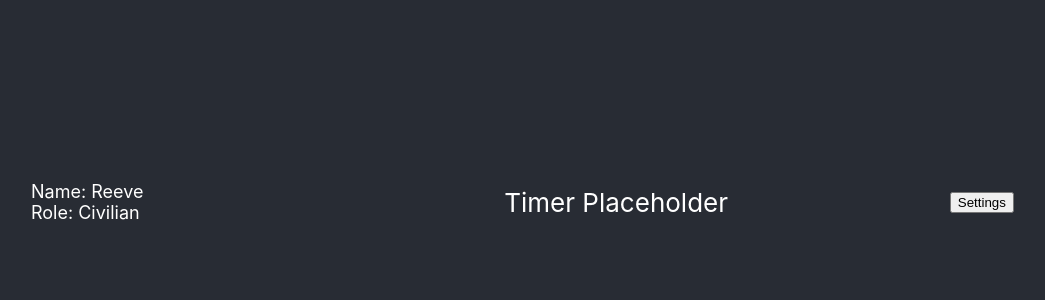
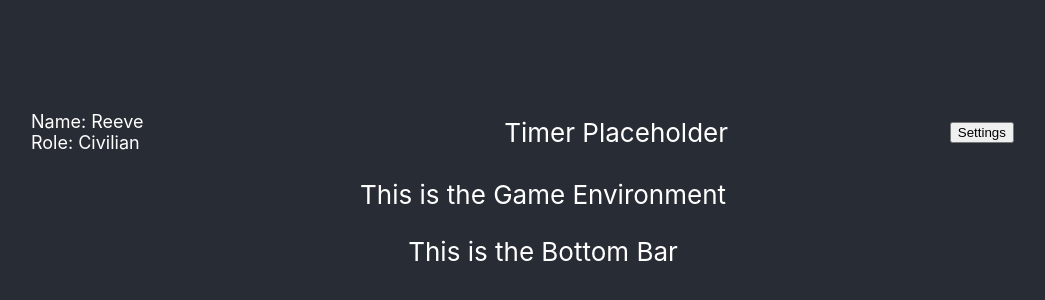
Before and after one commit to Mafia-Hands/Mafia, a React (Create React App) app in the folder frontend/: page / in a window 1280 px wide. Shown: the part 198-498 px from the top of the page, without its empty margins (97-1142 px from the left). Built offline with nearby package versions, Linux system fonts and the light colour scheme.

Commit message:
Add GameEnv and BottomBar Components

```diff
--- a/frontend/src/App.js
+++ b/frontend/src/App.js
@@ -1,6 +1,8 @@
 import logo from './logo.svg';
 import './App.css';
 import TopBar from './Components/TopBar';
+import GameEnv from './Components/GameEnv';
+import BottomBar from './Components/BottomBar';
 
 function App() {
   return (
@@ -8,6 +10,8 @@ function App() {
       <header className='App-header'>
         <div style={{ width: '80%' }}>
           <TopBar userName='Reeve' role='Civilian' />
+          <GameEnv />
+          <BottomBar />
         </div>
       </header>
     </div>
--- /dev/null
+++ b/frontend/src/Components/BottomBar.jsx
@@ -0,0 +1,8 @@
+import { React } from 'react';
+import styles from '../Styles/BottomBar.module.css';
+
+const BottomBar = () => {
+  return <p>This is the Bottom Bar</p>;
+};
+
+export default BottomBar;
--- /dev/null
+++ b/frontend/src/Components/GameEnv.jsx
@@ -0,0 +1,8 @@
+import { React } from 'react';
+import styles from '../Styles/GameEnv.module.css';
+
+const GameEnv = () => {
+  return <p>This is the Game Environment</p>;
+};
+
+export default GameEnv;
```
Also changed, not shown: frontend/src/Styles/BottomBar.module.css (added), frontend/src/Styles/GameEnv.module.css (added).
